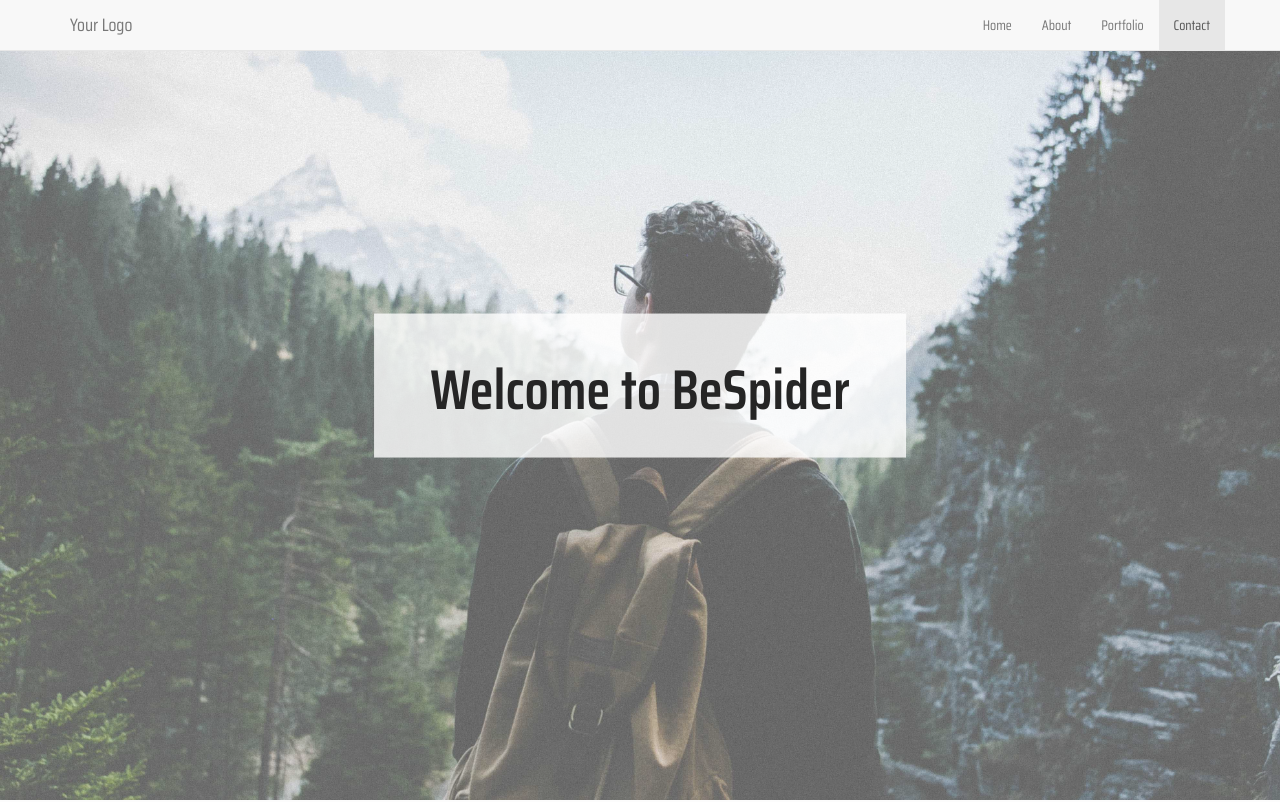
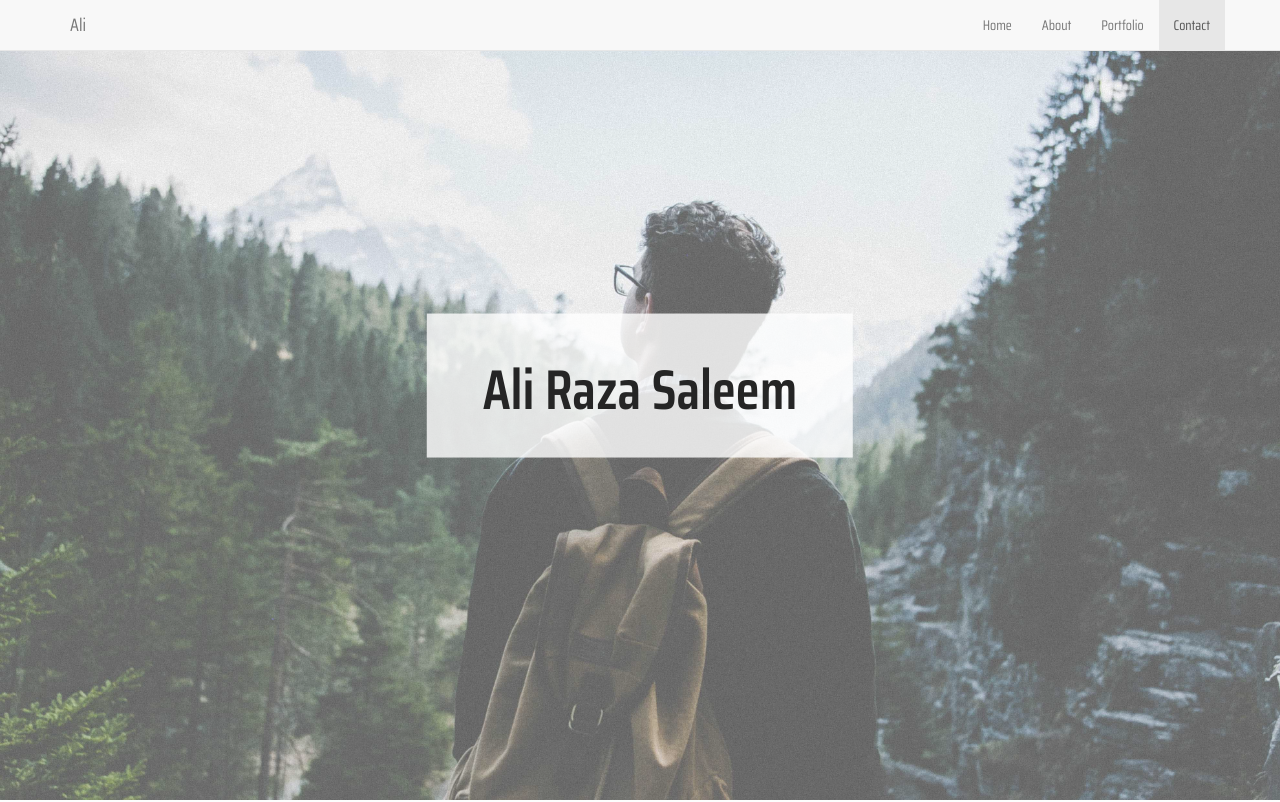
Before and after one commit to alirazasaleem/portfolio-1, a plain HTML site: page index.html in a window 1280 px wide. Shown: the top 802 px of the page. Drawn offline with nearby package versions, Linux system fonts and the light colour scheme.

Commit message:
Updated Content

```diff
--- a/index.html
+++ b/index.html
@@ -5,7 +5,7 @@
   <meta charset="utf-8">
   <meta http-equiv="X-UA-Compatible" content="IE=edge">
   <meta name="viewport" content="width=device-width, initial-scale=1">
-  <title>BeSpider Site</title>
+  <title>Ali Raza</title>
 
   <!-- Bootstrap -->
   <link rel="stylesheet" href="https://maxcdn.bootstrapcdn.com/bootstrap/3.3.5/css/bootstrap.min.css">
@@ -41,7 +41,7 @@
       </div>
       <div class="main-header">
         <div class="main-header-content">
-          <h1>Welcome to BeSpider</h1>
+          <h1>Ali Raza Saleem</h1>
         </div>
       </div> -->
 
@@ -54,7 +54,7 @@
               <span class="icon-bar"></span>
               <span class="icon-bar"></span>
             </button>
-          <a class="navbar-brand" href="javascript:void(0)">Your Logo</a>
+          <a class="navbar-brand" href="javascript:void(0)">Ali</a>
         </div>
 
         <!-- Collect the nav links, forms, and other content for toggling -->
@@ -73,7 +73,7 @@
 
     <div class="main-header">
       <div class="main-header-content">
-        <h1>Welcome to BeSpider</h1>
+        <h1>Ali Raza Saleem</h1>
       </div>
     </div>
   </header>
```
